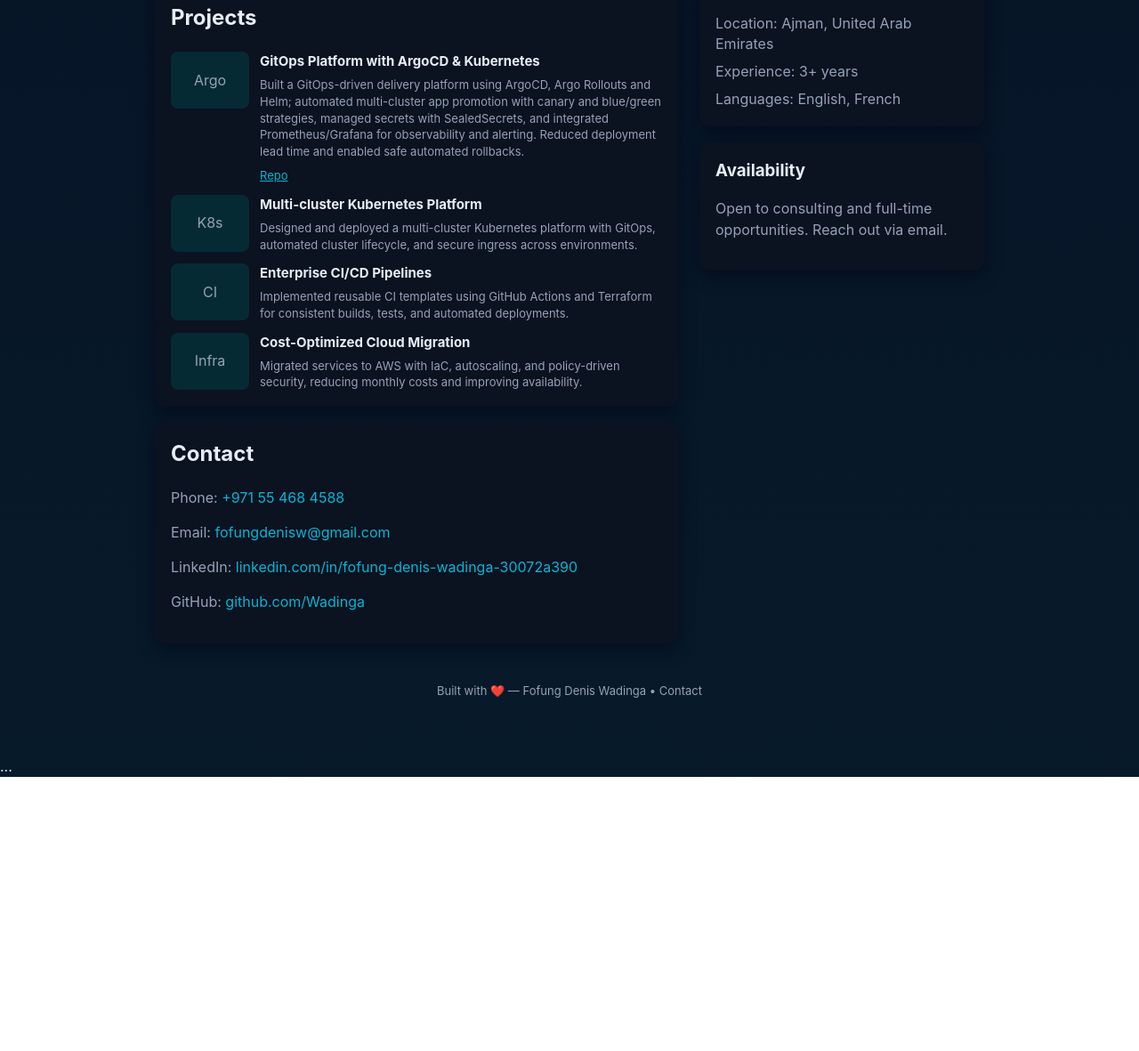
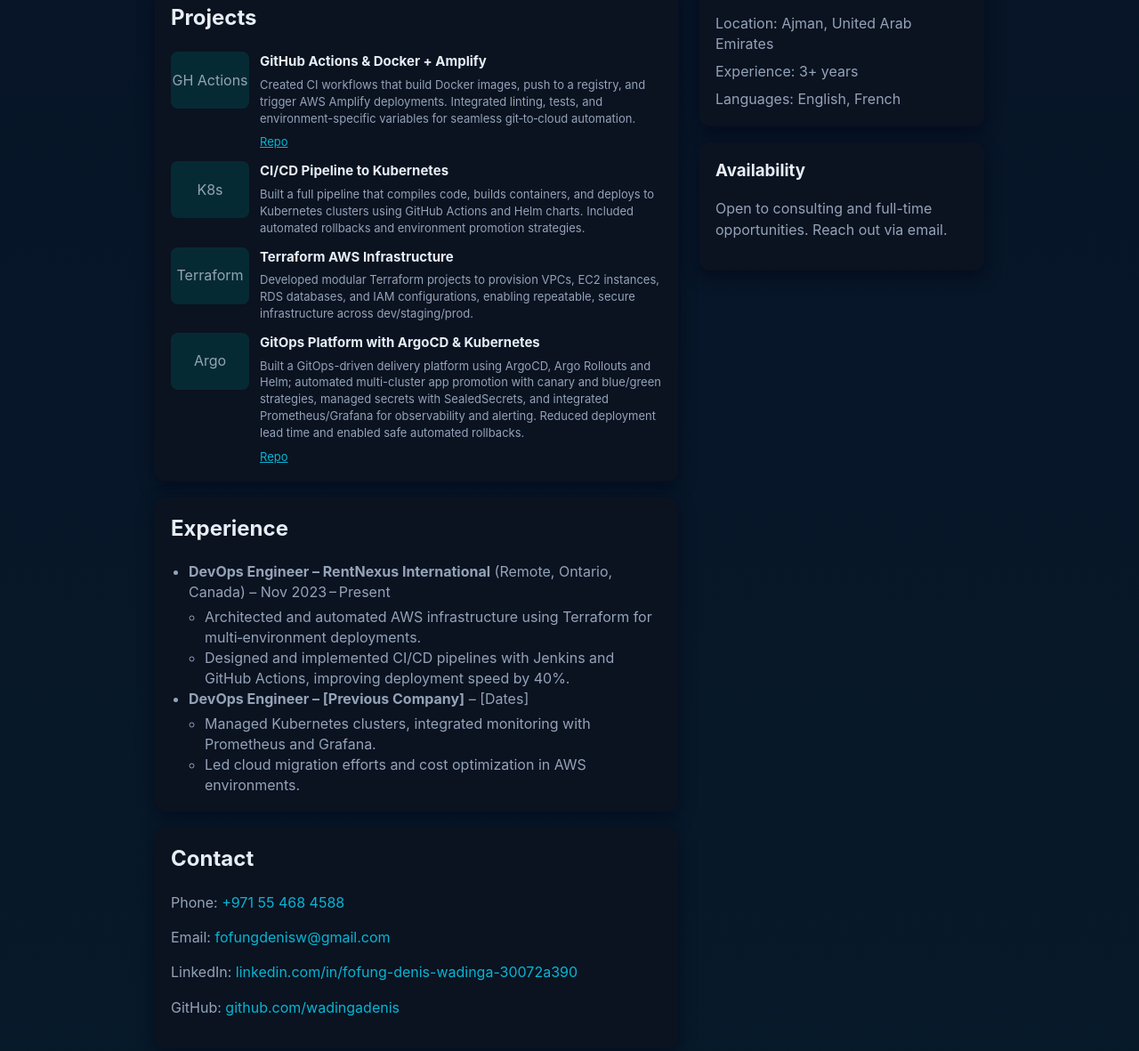
Before and after one commit to WadingaDenis/my-profile-git-project, a plain HTML site: page den-profile.html in a window 1280 px wide. Shown: the part 578-1759 px from the top of the page at 89% size. Before the commit the page ends 1451 px from the top, so only its background shows below. Drawn offline with Linux system fonts and the light colour scheme.

Commit message:
Expand profile with experience, detailed projects, and correct GitHub username

```diff
--- a/den-profile.html
+++ b/den-profile.html
@@ -53,38 +53,57 @@
           <h2 style="margin-top:0">Projects</h2>
           <div class="projects">
             <article class="proj">
-              <div class="thumb">Argo</div>
+              <div class="thumb">GH Actions</div>
               <div>
-                <h3>GitOps Platform with ArgoCD &amp; Kubernetes</h3>
-                <p>Built a GitOps-driven delivery platform using ArgoCD, Argo Rollouts and Helm; automated multi-cluster app promotion with canary and blue/green strategies, managed secrets with SealedSecrets, and integrated Prometheus/Grafana for observability and alerting. Reduced deployment lead time and enabled safe automated rollbacks.</p>
-                <p style="margin-top:8px"><a href="https://github.com/your-username/argo-gitops" target="_blank" style="color:var(--accent)">Repo</a></p>
+                <h3>GitHub Actions &amp; Docker + Amplify</h3>
+                <p>Created CI workflows that build Docker images, push to a registry, and trigger AWS Amplify deployments. Integrated linting, tests, and environment-specific variables for seamless git‑to‑cloud automation.</p>
+                <p style="margin-top:8px"><a href="https://github.com/wadingadenis" target="_blank" style="color:var(--accent)">Repo</a></p>
               </div>
             </article>
 
             <article class="proj">
               <div class="thumb">K8s</div>
               <div>
-                <h3>Multi-cluster Kubernetes Platform</h3>
-                <p>Designed and deployed a multi-cluster Kubernetes platform with GitOps, automated cluster lifecycle, and secure ingress across environments.</p>
+                <h3>CI/CD Pipeline to Kubernetes</h3>
+                <p>Built a full pipeline that compiles code, builds containers, and deploys to Kubernetes clusters using GitHub Actions and Helm charts. Included automated rollbacks and environment promotion strategies.</p>
               </div>
             </article>
 
             <article class="proj">
-              <div class="thumb">CI</div>
+              <div class="thumb">Terraform</div>
               <div>
-                <h3>Enterprise CI/CD Pipelines</h3>
-                <p>Implemented reusable CI templates using GitHub Actions and Terraform for consistent builds, tests, and automated deployments.</p>
+                <h3>Terraform AWS Infrastructure</h3>
+                <p>Developed modular Terraform projects to provision VPCs, EC2 instances, RDS databases, and IAM configurations, enabling repeatable, secure infrastructure across dev/staging/prod.</p>
               </div>
             </article>
 
             <article class="proj">
-              <div class="thumb">Infra</div>
+              <div class="thumb">Argo</div>
               <div>
-                <h3>Cost-Optimized Cloud Migration</h3>
-                <p>Migrated services to AWS with IaC, autoscaling, and policy-driven security, reducing monthly costs and improving availability.</p>
+                <h3>GitOps Platform with ArgoCD &amp; Kubernetes</h3>
+                <p>Built a GitOps-driven delivery platform using ArgoCD, Argo Rollouts and Helm; automated multi-cluster app promotion with canary and blue/green strategies, managed secrets with SealedSecrets, and integrated Prometheus/Grafana for observability and alerting. Reduced deployment lead time and enabled safe automated rollbacks.</p>
+                <p style="margin-top:8px"><a href="https://github.com/wadingadenis/argo-gitops" target="_blank" style="color:var(--accent)">Repo</a></p>
               </div>
             </article>
           </div>
+        </section>
+
+        <section class="card section">
+          <h2 style="margin-top:0">Experience</h2>
+          <ul style="color:var(--muted);margin:0;padding-left:20px">
+            <li><strong>DevOps Engineer – RentNexus International</strong> (Remote, Ontario, Canada) – Nov 2023 – Present
+              <ul style="margin:4px 0 0;padding-left:18px">
+                <li>Architected and automated AWS infrastructure using Terraform for multi‑environment deployments.</li>
+                <li>Designed and implemented CI/CD pipelines with Jenkins and GitHub Actions, improving deployment speed by 40%.</li>
+              </ul>
+            </li>
+            <li><strong>DevOps Engineer – [Previous Company]</strong> – [Dates]
+              <ul style="margin:4px 0 0;padding-left:18px">
+                <li>Managed Kubernetes clusters, integrated monitoring with Prometheus and Grafana.</li>
+                <li>Led cloud migration efforts and cost optimization in AWS environments.</li>
+              </ul>
+            </li>
+          </ul>
         </section>
 
         <section class="card section">
@@ -92,7 +111,7 @@
           <p class="contact" style="color:var(--muted)">Phone: <a href="tel:+971554684588">+971 55 468 4588</a></p>
           <p class="contact" style="color:var(--muted)">Email: <a href="mailto:fofungdenisw@gmail.com">fofungdenisw@gmail.com</a></p>
           <p class="contact" style="color:var(--muted)">LinkedIn: <a href="https://linkedin.com/in/fofung-denis-wadinga-30072a390" target="_blank">linkedin.com/in/fofung-denis-wadinga-30072a390</a></p>
-          <p class="contact" style="color:var(--muted)">GitHub: <a href="https://github.com/Wadinga" target="_blank">github.com/Wadinga</a></p>
+          <p class="contact" style="color:var(--muted)">GitHub: <a href="https://github.com/wadingadenis" target="_blank">github.com/wadingadenis</a></p>
         </section>
       </main>
 
@@ -135,7 +154,7 @@
     </div>
 
     <footer>
-      Built with ❤️ — Fofung Denis Wadinga • <a href="mailto:youremail@example.com" style="color:var(--muted);text-decoration:none">Contact</a>
+      Built with ❤️ — Fofung Denis Wadinga • <a href="mailto:fofungdenisw@gmail.com" style="color:var(--muted);text-decoration:none">Contact</a>
     </footer>
   </div>
 </body>
```
